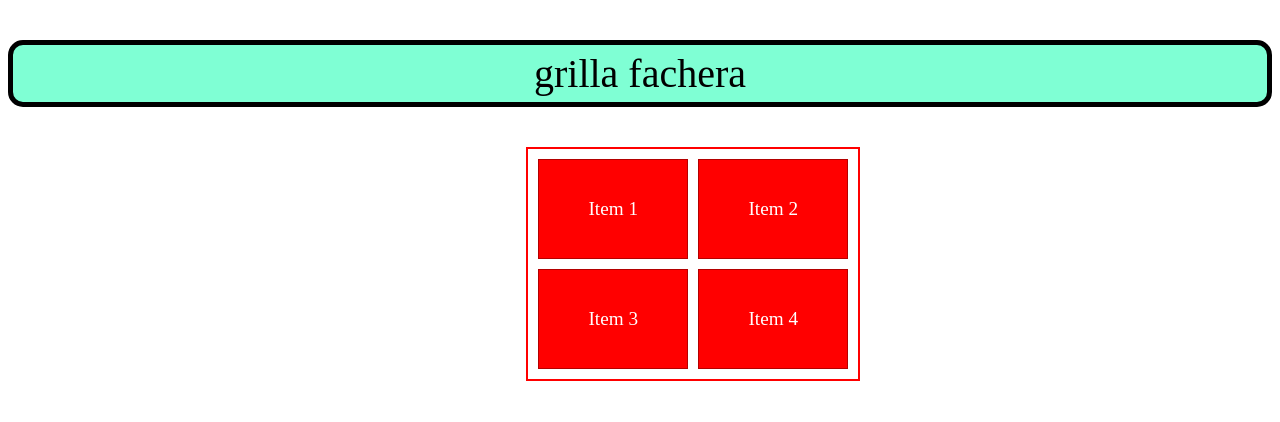
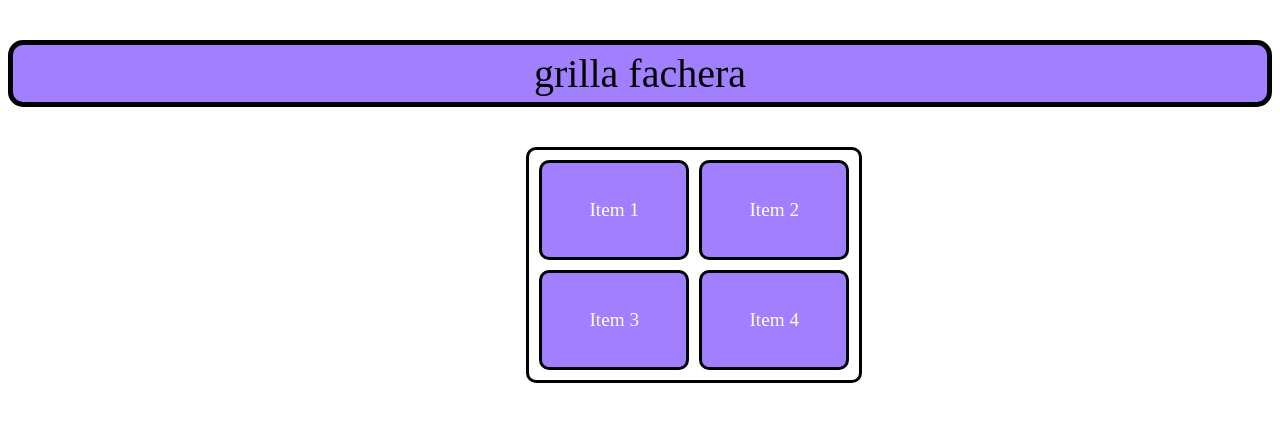
Before and after one commit to AgustinMarino/GeneracionT-AgustinMarino, a plain HTML site: page tp 7/Ejercicio 1/act-1-index.html in a window 1280 px wide. Drawn offline with Linux system fonts and the light colour scheme.

Commit message:
mejora del ejer 2

```diff
--- a/tp 7/Ejercicio 1/act-1-style.css
+++ b/tp 7/Ejercicio 1/act-1-style.css
@@ -4,23 +4,25 @@
     margin-left: 41%;
     grid-template-rows: 100px 100px; /* 2. Definir dos filas de 100px cada una */
     gap: 10px; /* Espacio entre las celdas (opcional, pero ayuda a visualizar) */
-    border: 2px solid #ff0000; /* Borde para ver el contenedor */
+    border: 3px solid #000000; /* Borde para ver el contenedor */
     padding: 10px;
     width: fit-content; /* Ajustar el ancho al contenido */
+    border-radius: 10px;
 }
 
 .grid-item {
-    background-color: #ff0000;
+    background-color: rgb(161, 127, 255);
     color: white;
     display: flex;
     justify-content: center;
     align-items: center;
     font-size: 1.2em;
-    border: 1px solid #b30000;
+    border: 3px solid #000000;
+    border-radius: 10px;
 }
 .titulo{
     display: flex;
-    background-color: aquamarine;
+    background-color: rgb(161, 127, 255);
     align-items: center;
     justify-content: center;
     font-size: 40px;
```
